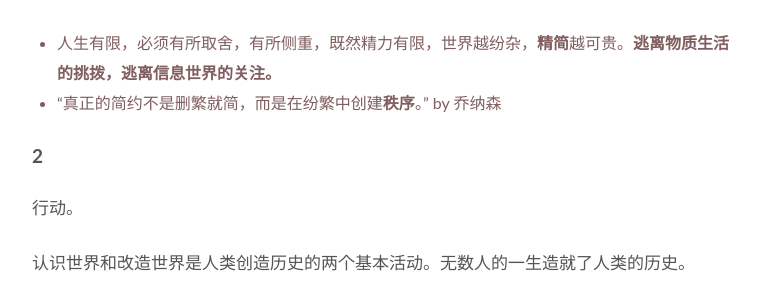
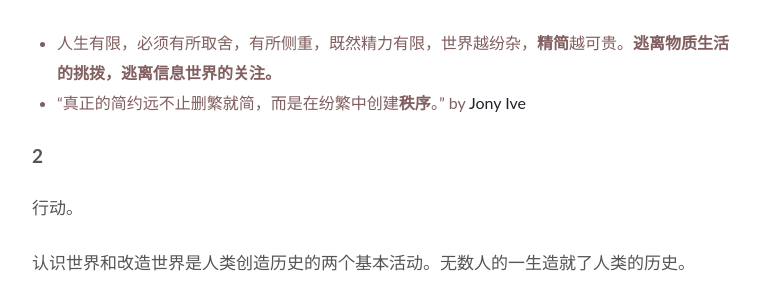
Before and after one commit to WillWang-X/willwang-x.github.io, a Jekyll site: the page built from _posts/2019-01-01-life-README.md, in a window 1280 px wide and 900 px high, scrolled down 2579 px. Shown: the part 167-451 px from the top of the window, without its empty margins (258-1020 px from the left). Built offline with Jekyll 4.4.1, drawn with Linux system fonts in a browser that asks for light colours.

Commit message:
update life readme

```diff
--- a/_posts/2019-01-01-life-README.md
+++ b/_posts/2019-01-01-life-README.md
@@ -83,7 +83,7 @@ published: true
 > "**简单**，就是拥有极少，把空间留给**必需和精华**。简单，让生活摆脱使人精力分散、紧张不安的偏见、拘束和压力，为我们提供很多问题的解决方法。不要再拥有过多的东西，你将省出更多时间来关注自己的身体。当对自己的身体感觉良好时，就能忘记肉体的存在，专注于精神发展，达到充满意义的生命状态。你将感到更加幸福。" - 简单的艺术
 
 - 人生有限，必须有所取舍，有所侧重，既然精力有限，世界越纷杂，**精简**越可贵。**逃离物质生活的挑拨，逃离信息世界的关注。**
-- “真正的简约不是删繁就简，而是在纷繁中创建**秩序**。” by 乔纳森
+- “真正的简约远不止删繁就简，而是在纷繁中创建**秩序**。” by [Jony Ive](https://www.youtube.com/watch?v=4xzLr7xSr-g)
 
 
 
```
